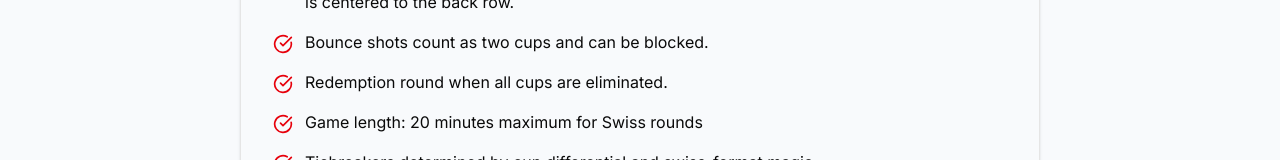
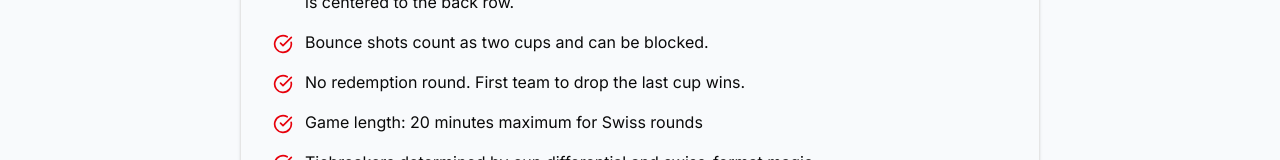
Before and after one commit to strengv1/unilife, a Next.js app: page /events/battleroyale in a window 1280 px wide. Both pictures are taken after a click on the tab "Quick Rules". Shown: the part 4217-4377 px from the top of the page. Built offline with nearby package versions, Linux system fonts and the light colour scheme.

Commit message:
no redemption

```diff
--- a/src/app/events/battleroyale/_components/TournamentSection.tsx
+++ b/src/app/events/battleroyale/_components/TournamentSection.tsx
@@ -124,7 +124,7 @@ export const TournamentSection = () => {
                   </li>
                   <li className="flex items-start gap-3">
                     <CheckCircle className="mt-1 h-5 w-5 flex-shrink-0 text-red-600" />
-                    <span>Redemption round when all cups are eliminated.</span>
+                    <span>No redemption round. First team to drop the last cup wins.</span>
                   </li>
                   <li className="flex items-start gap-3">
                     <CheckCircle className="mt-1 h-5 w-5 flex-shrink-0 text-red-600" />
```
